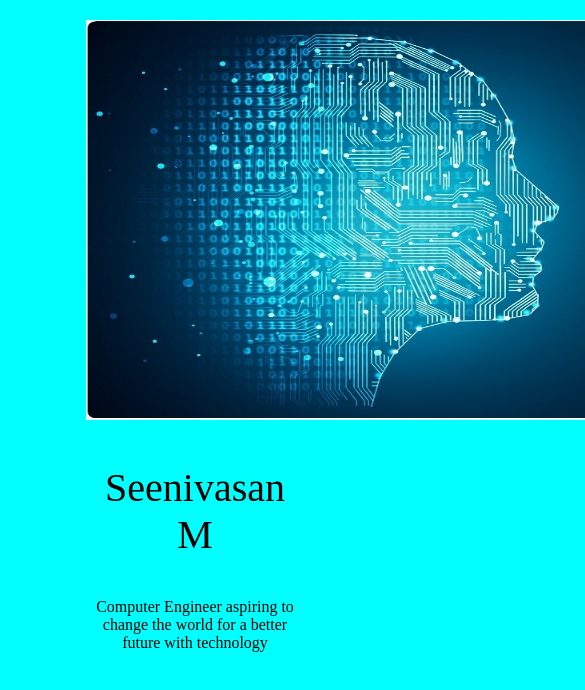
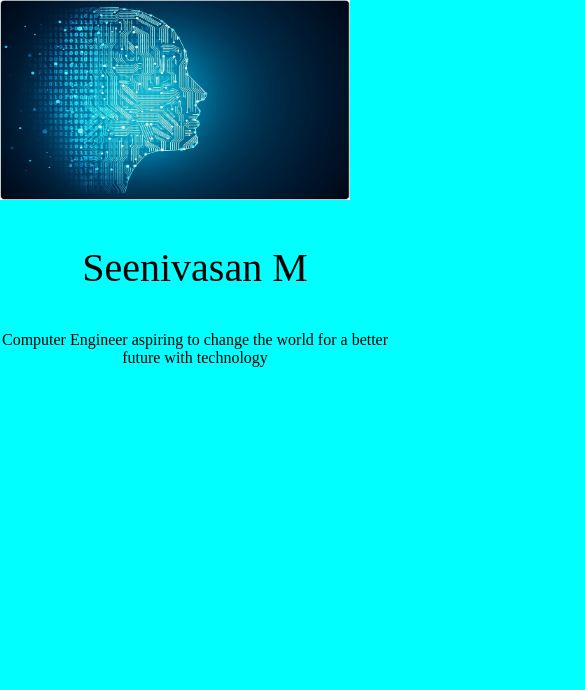
Before and after one commit to Seenivasanseeni/Portfolio-Udacity, a plain HTML site: page index.html in a window 390 px wide. Shown: the top 690 px of the page, 585 px wide, since content can reach past the window. Drawn offline with Linux system fonts and the light colour scheme.

Commit message:
Responsive 1 for banner

```diff
--- a/styles.css
+++ b/styles.css
@@ -5,10 +5,20 @@ body{
 
 .name{
     font-size: 40px;
-    width: 100%;
+    width : 100%;
     text-align: center;
 }
 
 .quote{
     text-align: center;
 }
+
+@media screen and (max-width: 400px ){
+    body{
+        margin: 0%;
+    }
+    .banner img{
+        height: 200px;
+        width: 350px;
+    }
+}
```
